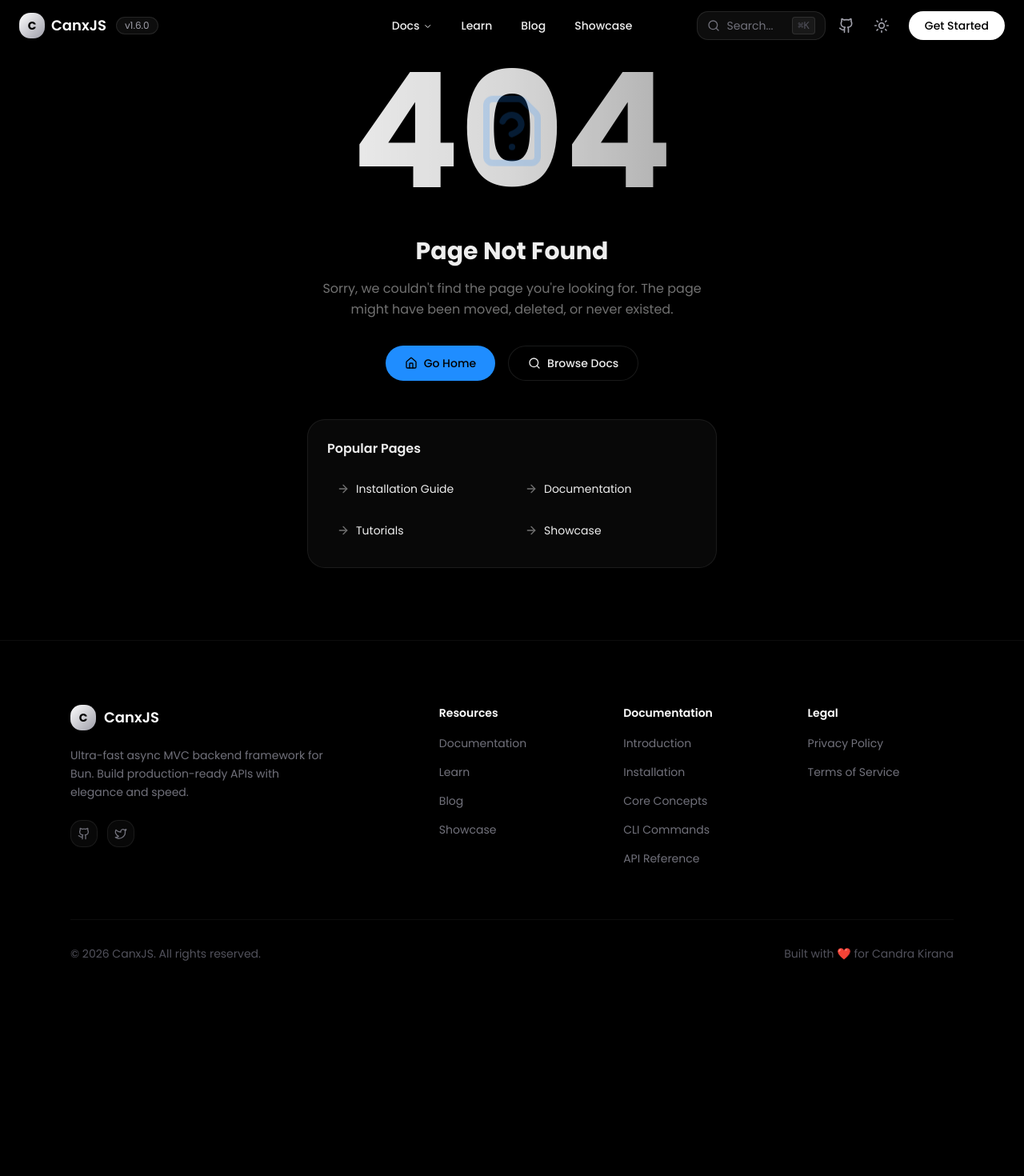
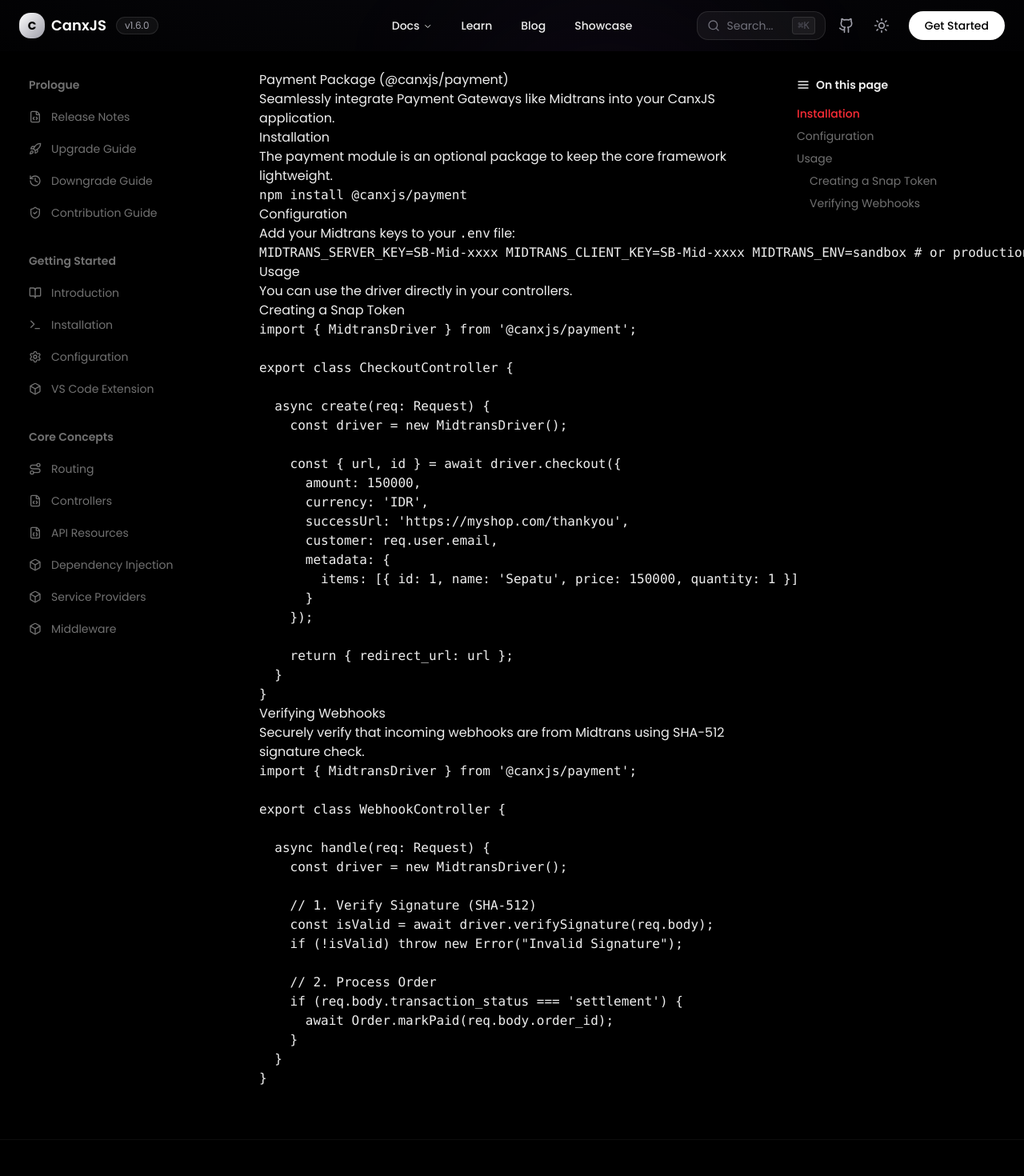
Before and after one commit to chandafa/docs-canxjs, a Next.js app: page /docs/packages/payment in a window 1280 px wide. Before the commit this address had no page. Shown: the top 1470 px of the page at 80% size. Before the commit the page ends 1282 px from the top, so only its background shows below. Built offline with nearby package versions, Linux system fonts and the light colour scheme.

Commit message:
fix: error build deploy

```diff
--- a/src/app/docs/enterprise/cluster/page.tsx
+++ b/src/app/docs/enterprise/cluster/page.tsx
@@ -1,9 +1,7 @@
-
-import { DocsLayout } from "@/components/layout/DocsLayout";
 
 export default function ClusterDocs() {
   return (
-    <DocsLayout>
+    <div className="max-w-4xl">
       <h1>Cluster Mode & High Availability</h1>
       <p className="lead">
         Scale your application across multiple CPU cores with zero-downtime reloads.
@@ -53,6 +51,6 @@
   }
 });`}
       </code></pre>
-    </DocsLayout>
+    </div>
   );
 }
--- a/src/app/docs/enterprise/flow/page.tsx
+++ b/src/app/docs/enterprise/flow/page.tsx
@@ -1,9 +1,7 @@
-
-import { DocsLayout } from "@/components/layout/DocsLayout";
 
 export default function FlowDocs() {
   return (
-    <DocsLayout>
+    <div className="max-w-4xl">
       <h1>Canx Flow (Durable Execution)</h1>
       <p className="lead">
         Fault-tolerant workflow engine that survives server restarts and crashes.
@@ -41,6 +39,6 @@
 const id = await subscriptionFlow.start('user-123');`}
       </code></pre>
 
-    </DocsLayout>
+    </div>
   );
 }
--- a/src/app/docs/enterprise/microservices/page.tsx
+++ b/src/app/docs/enterprise/microservices/page.tsx
@@ -1,9 +1,7 @@
-
-import { DocsLayout } from "@/components/layout/DocsLayout";
 
 export default function MicroservicesDocs() {
   return (
-    <DocsLayout>
+    <div className="max-w-4xl">
       <h1>Microservices & Event Bus</h1>
       <p className="lead">
         Build scalable distributed systems with built-in Service Discovery and Event Bus.
@@ -55,6 +53,6 @@
 // Result: { host: '10.0.0.2', port: 4000 }`}
       </code></pre>
 
-    </DocsLayout>
+    </div>
   );
 }
--- a/src/app/docs/enterprise/observability/page.tsx
+++ b/src/app/docs/enterprise/observability/page.tsx
@@ -1,9 +1,7 @@
-
-import { DocsLayout } from "@/components/layout/DocsLayout";
 
 export default function ObservabilityDocs() {
   return (
-    <DocsLayout>
+    <div className="max-w-4xl">
       <h1>Observability: Metrics & Tracing</h1>
       <p className="lead">
         Gain deep insights into your application performance with Prometheus and OpenTelemetry.
@@ -48,6 +46,6 @@
         The <code>@Trace</code> decorator automatically creates a Span for the method execution and tracks any errors.
       </p>
 
-    </DocsLayout>
+    </div>
   );
 }
--- a/src/app/docs/enterprise/security/page.tsx
+++ b/src/app/docs/enterprise/security/page.tsx
@@ -1,9 +1,7 @@
-
-import { DocsLayout } from "@/components/layout/DocsLayout";
 
 export default function SecurityDocs() {
   return (
-    <DocsLayout>
+    <div className="max-w-4xl">
       <h1>Enterprise Security</h1>
       <p className="lead">
         Bank-grade security features including Audit Logging, Secrets Management, and OAuth2.
@@ -56,6 +54,6 @@
         Turn your CanxJS application into an Identity Provider (IdP) with built-in OAuth2 Server support.
       </p>
 
-    </DocsLayout>
+    </div>
   );
 }
--- a/src/app/docs/enterprise/universal-signals/page.tsx
+++ b/src/app/docs/enterprise/universal-signals/page.tsx
@@ -1,9 +1,7 @@
-
-import { DocsLayout } from "@/components/layout/DocsLayout";
 
 export default function SignalsDocs() {
   return (
-    <DocsLayout>
+    <div className="max-w-4xl">
       <h1>Universal Signals (Zero-API)</h1>
       <p className="lead">
         Revolutionary "Zero-API" architecture for real-time state synchronization.
@@ -48,6 +46,6 @@
 }`}
       </code></pre>
 
-    </DocsLayout>
+    </div>
   );
 }
--- /dev/null
+++ b/src/app/docs/packages/payment/page.tsx
@@ -0,0 +1,83 @@
+
+export default function PaymentDocs() {
+  return (
+    <div className="max-w-4xl">
+      <h1>Payment Package (@canxjs/payment)</h1>
+      <p className="lead">
+        Seamlessly integrate Payment Gateways like Midtrans into your CanxJS application.
+      </p>
+
+      <h2>Installation</h2>
+      <p>
+        The payment module is an optional package to keep the core framework lightweight.
+      </p>
+      <pre><code className="language-bash">
+npm install @canxjs/payment
+      </code></pre>
+
+      <h2>Configuration</h2>
+      <p>
+        Add your Midtrans keys to your <code>.env</code> file:
+      </p>
+      <pre><code className="language-env">
+MIDTRANS_SERVER_KEY=SB-Mid-xxxx
+MIDTRANS_CLIENT_KEY=SB-Mid-xxxx
+MIDTRANS_ENV=sandbox # or production
+      </code></pre>
+
+      <h2>Usage</h2>
+      <p>
+        You can use the driver directly in your controllers.
+      </p>
+
+      <h3>Creating a Snap Token</h3>
+      <pre><code className="language-typescript">
+{`import { MidtransDriver } from '@canxjs/payment';
+
+export class CheckoutController {
+
+  async create(req: Request) {
+    const driver = new MidtransDriver();
+
+    const { url, id } = await driver.checkout({
+      amount: 150000,
+      currency: 'IDR',
+      successUrl: 'https://myshop.com/thankyou',
+      customer: req.user.email,
+      metadata: {
+        items: [{ id: 1, name: 'Sepatu', price: 150000, quantity: 1 }]
+      }
+    });
+
+    return { redirect_url: url };
+  }
+}`}
+      </code></pre>
+
+      <h3>Verifying Webhooks</h3>
+      <p>
+        Securely verify that incoming webhooks are from Midtrans using SHA-512 signature check.
+      </p>
+      <pre><code className="language-typescript">
+{`import { MidtransDriver } from '@canxjs/payment';
+
+export class WebhookController {
+
+  async handle(req: Request) {
+    const driver = new MidtransDriver();
+
+    // 1. Verify Signature (SHA-512)
+    const isValid = await driver.verifySignature(req.body);
+    if (!isValid) throw new Error("Invalid Signature");
+
+    // 2. Process Order
+    if (req.body.transaction_status === 'settlement') {
+      await Order.markPaid(req.body.order_id);
+    }
+  }
+}`}
+      </code></pre>
+
+    </div>
+  );
+}
```
